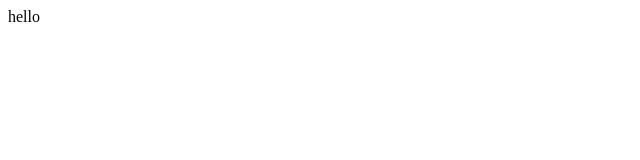
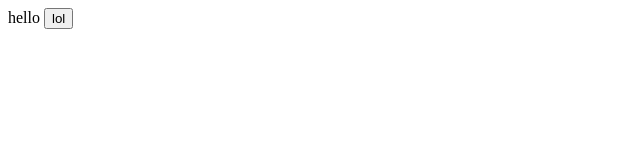
Before and after one commit to TheFool3ra/cautious-umbrella, a plain HTML site: page index.html in a window 1280 px wide. Shown: the full height of the page, 0-640 px from the left. Drawn offline with Linux system fonts and the light colour scheme.

Commit message:
Update index.html

```diff
--- a/index.html
+++ b/index.html
@@ -4,6 +4,6 @@
   </head>
   <body>
     hello
-
+    <button>lol</button>
   </body>
 </html>
```
